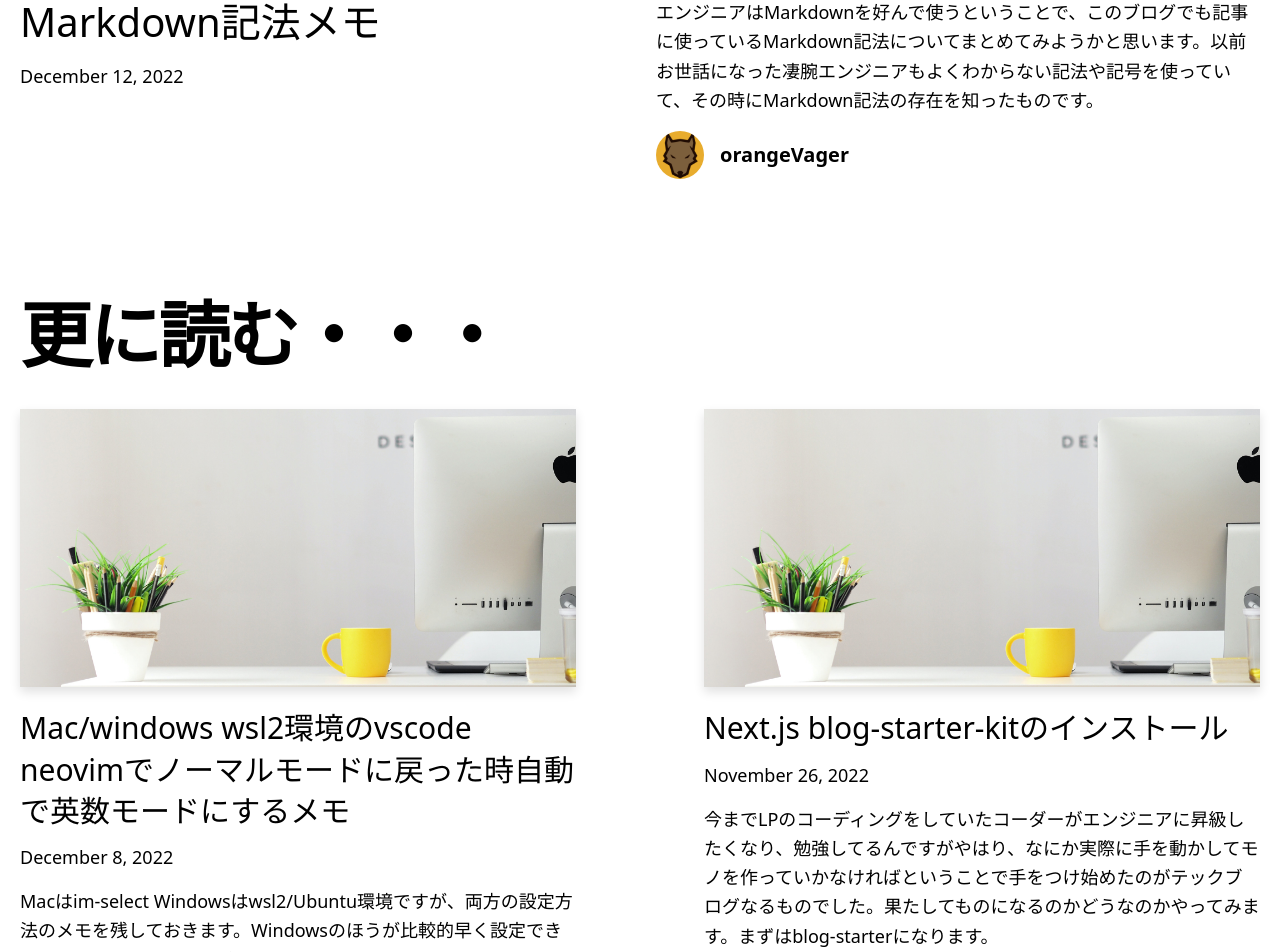
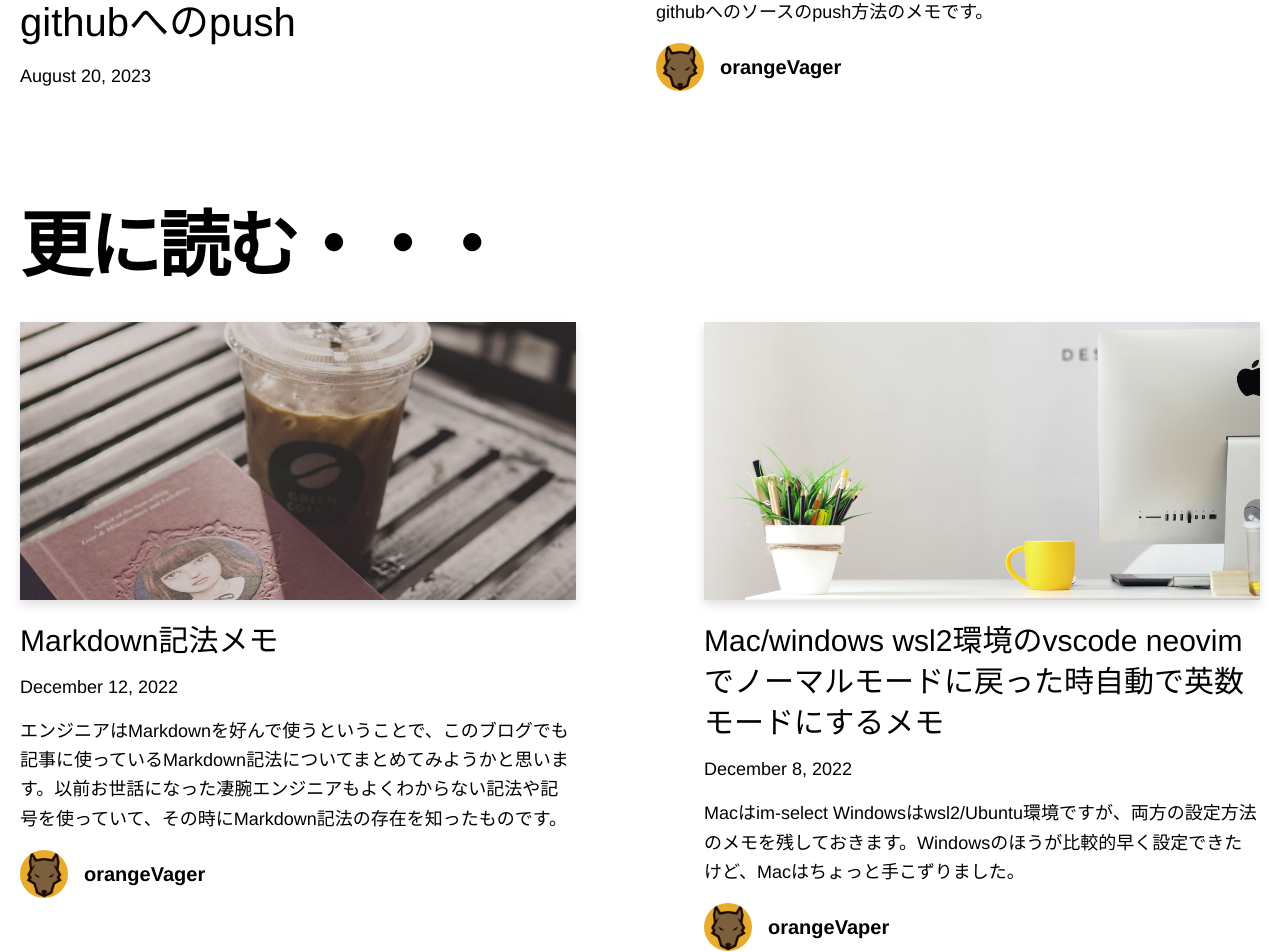
Before and after one commit to orangeVaper/orange-blog, a Next.js app: page / in a window 1280 px wide. Shown: the part 918-1870 px from the top of the page. Built offline with nearby package versions, Linux system fonts and the light colour scheme.

Commit message:
githubへのpush方法を書くファイルの追加

```diff
--- a/_posts/blog-stater-kit-install.md
+++ b/_posts/blog-stater-kit-install.md
@@ -1,6 +1,6 @@
 ---
 title: 'Next.js blog-starter-kitのインストール'
-excerpt: '今までLPのコーディングをしていたコーダーがエンジニアに昇級したくなり、勉強してるんですがやはり、なにか実際に手を動かしてモノを作っていかなければということで手をつけ始めたのがテックブログなるものでした。果たしてものになるのかどうなのかやってみます。まずはblog-starterになります。'
+excerpt: 'Next.js/Reactの勉強をしてるんですがやはり、なにか実際に手を動かしてモノを作っていかなければということで手をつけ始めたのがテックブログなるものでした。果たしてものになるのかどうなのかやってみます。まずはblog-starterになります。'
 coverImage: '/assets/blog/blog-starter-kit-install/cover2.jpg'
 date: '2022-11-26T18:18:07.322Z'
 author:
--- /dev/null
+++ b/_posts/how-to-github-push.md
@@ -0,0 +1,18 @@
+---
+title: 'githubへのpush'
+excerpt: 'githubへのソースのpush方法のメモです。'
+coverImage: '/assets/blog/blog-starter-kit-install/cover2.jpg'
+date: '2023-08-20T17:05:07.322Z'
+author:
+  name: orangeVager
+  picture: '/assets/blog/authors/orangeVaper.png'
+ogImage:
+  url: '/assets/blog/blog-starter-kit-install/cover2.jpg'
+---
+
+## githubにレポジトリを作成
+
+##
+
+
+## Next.jsのブログのインストール
--- a/pages/_document.tsx
+++ b/pages/_document.tsx
@@ -4,7 +4,7 @@ export default function Document() {
   return (
     <Html lang="en">
       <Head />
-      <body>
+      <body className='font-body'>
         <Main />
         <NextScript />
       </body>
--- a/tailwind.config.js
+++ b/tailwind.config.js
@@ -30,6 +30,16 @@ module.exports = {
         md: '0 8px 30px rgba(0, 0, 0, 0.12)',
       },
     },
+    fontFamily: {
+      body: [
+        'Helvetica Neue',
+        'Arial',
+        'Hiragino Kaku Gothic ProN',
+        'Hiragino Sans',
+        'Meiryo',
+        'sans-serif',
+      ],
+    }
   },
   plugins: [],
 }
```
